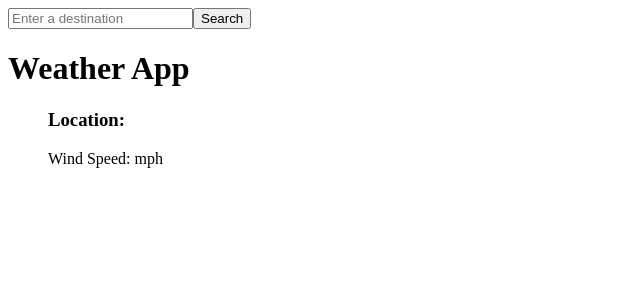
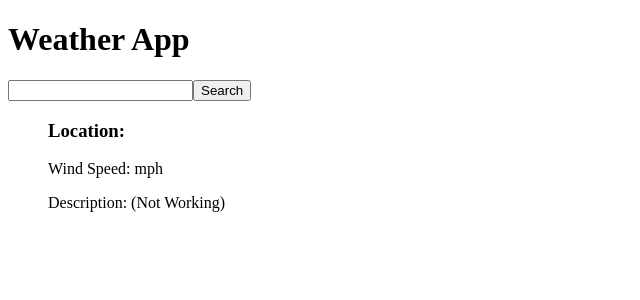
Before and after one commit to lwswr/weather-app, a React (Create React App) app: page / in a window 1280 px wide. Shown: the top 300 px of the page, without its empty margins (0-640 px from the left). Built offline with nearby package versions, Linux system fonts and the light colour scheme; no server answers.

Commit message:
Update 5-5-2020

```diff
--- a/src/App.tsx
+++ b/src/App.tsx
@@ -1,5 +1,6 @@
 import React, { useState, useEffect } from "react";
 import axios from "axios";
+import { SearchForm } from "./SearchForm";
 
 export type WeatherProps = {
   id: string;
@@ -15,13 +16,12 @@ export type WeatherProps = {
 function WeatherApp() {
   const [weatherInfo, setWeatherInfo] = useState<WeatherProps>();
   const [search, setSearch] = useState("");
-  const [searchBuffer, setSearchBuffer] = useState("");
 
   useEffect(() => {
-    const getWeather = (city: string) => {
+    const getWeather = (cityReq: string) => {
       axios
         .get(
-          `http://api.openweathermap.org/data/2.5/weather?q=${city}&appid=b46010a9031dddd81c9d4a302cfac47e`
+          `http://api.openweathermap.org/data/2.5/weather?q=${cityReq}&appid=b46010a9031dddd81c9d4a302cfac47e`
         )
         .then((res) => {
           setWeatherInfo(res.data);
@@ -35,27 +35,17 @@ function WeatherApp() {
 
   return (
     <div>
-      <form
-        action="submit"
-        onSubmit={(event) => {
-          event.preventDefault();
-          setSearch(searchBuffer);
+      <h1>Weather App</h1>
+      <SearchForm
+        submit={({ city }) => {
+          setSearch(city);
+          console.log(city);
         }}
-      >
-        <input
-          type="text"
-          placeholder="Enter a destination"
-          value={searchBuffer}
-          onChange={(event) => setSearchBuffer(event.target.value)}
-        />
-        <button type="submit">Search</button>
-      </form>
-      <h1>{search}</h1>
-      <h1>Weather App</h1>
+      />
       <ul>
         <h3>Location: {weatherInfo?.name}</h3>
         <p>Wind Speed: {weatherInfo?.wind.speed}mph</p>
-        <p>{weatherInfo?.weather.description}</p>
+        <p>Description:{weatherInfo?.weather.description} (Not Working)</p>
       </ul>
     </div>
   );
--- /dev/null
+++ b/src/SearchForm.tsx
@@ -0,0 +1,31 @@
+import * as React from "react";
+
+export type SearchProps = {
+  city: string;
+};
+
+export const SearchForm = ({
+  submit,
+}: {
+  submit: (city: SearchProps) => void;
+}) => {
+  const [newSearch, setNewSearch] = React.useState("");
+
+  return (
+    <form
+      action="submit"
+      onSubmit={(event) => {
+        event.preventDefault();
+        submit({ city: newSearch });
+        setNewSearch("");
+      }}
+    >
+      <input
+        type="text"
+        value={newSearch}
+        onChange={(e) => setNewSearch(e.target.value)}
+      />
+      <button type="submit">Search</button>
+    </form>
+  );
+};
```
